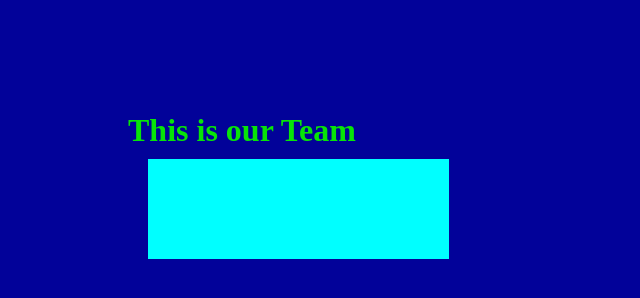
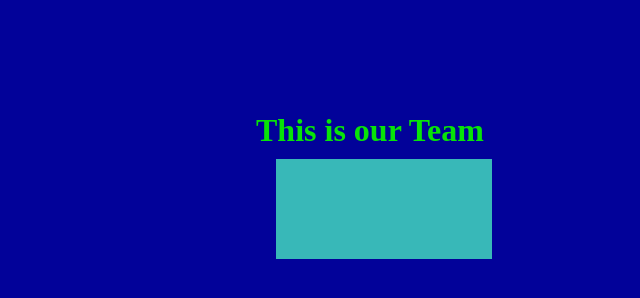
Before and after one commit to AlexanderDerevliov/html-css-float-cards, a plain HTML site: page index.html in a window 1280 px wide. Shown: the whole page, without its empty margins (0-640 px from the left). Drawn offline with Linux system fonts and the light colour scheme.

Commit message:
style ended

```diff
--- a/css/style.css
+++ b/css/style.css
@@ -32,8 +32,9 @@ main {padding-top: 7rem;}
 /* CONTAINER */
 
 .container {
-    width: 80%;
+    width: 60%;
     margin: 0 auto;
+
 }
 
 /* COLUMS */
@@ -43,11 +44,14 @@ main {padding-top: 7rem;}
     float: left;
     width: calc(100% / 3);
 
+
+
 }
 
 .cards img {
     height: 100px;
     float: left;
+
 
 
 }
@@ -59,7 +63,7 @@ main {padding-top: 7rem;}
 }
 
 .cards
-{ background-color: aqua;
+{ background-color: rgb(56, 184, 184);
   min-height: 100px;
   text-align: center;
 
```
